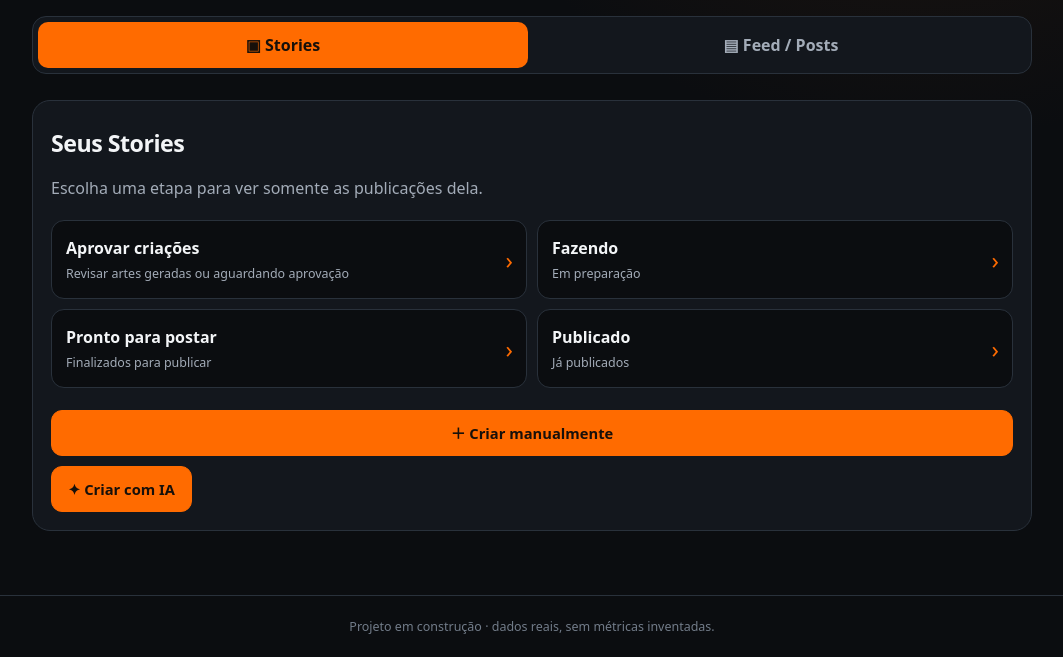
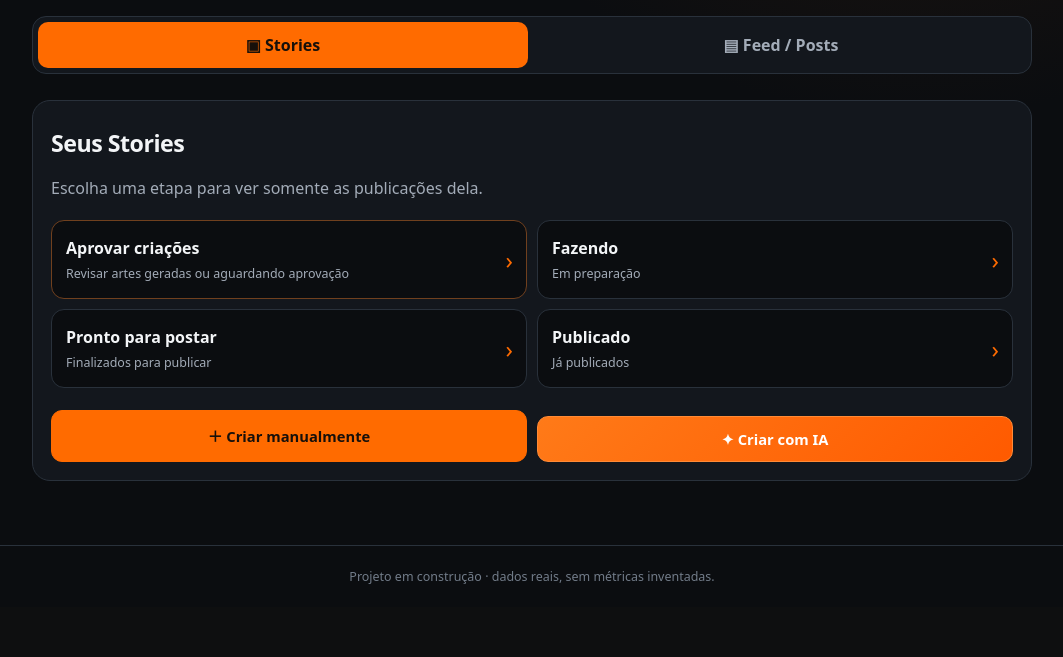
Before and after one commit to gabrielmunhak08-dev/central-afiliados-next., a Flask app: page /conteudo in a window 1280 px wide. Shown: the part 388-1045 px from the top of the page, without its empty margins (108-1171 px from the left). After the commit the page ends 972 px from the top, so only its background shows below. Run offline with Flask 3, Linux system fonts and the light colour scheme; the visitor is signed in with stand-in values (Sample User, id 1); data comes from the database, SQL or seed files in the repository; data that the repository does not hold is empty.

Commit message:
Estilizar botões de criação com IA e aprovação

```diff
--- a/static/style.css
+++ b/static/style.css
@@ -162,3 +162,13 @@ footer{text-align:center;color:#727c89;font-size:.78rem;padding:22px;border-top:
 .settings-checklist p{margin:7px 0 0}
 .settings-form .form-actions{margin-top:8px}
 @media(max-width:560px){.content-settings-link-row{justify-content:stretch}.content-settings-link-row .button{width:100%}.settings-form{padding:14px}}
+
+
+/* Opções de criação manual e por IA */
+.creation-options{display:flex;gap:10px;flex-wrap:wrap;margin-top:16px}
+.creation-options .button{flex:1;min-width:170px;text-align:center}
+.creation-options.compact{margin:0;justify-content:flex-end}
+.creation-options.compact .button{flex:0 1 auto;min-width:0}
+.ai-create-button{background:linear-gradient(135deg,#ff7a18,#ff5a00);color:#fff;border:1px solid #ff8a36}
+.approval-card{border-color:#70401e}
+@media(max-width:560px){.creation-options{flex-direction:column}.creation-options .button{width:100%}.creation-options.compact{flex-direction:row}.creation-options.compact .button{width:auto}}
```
